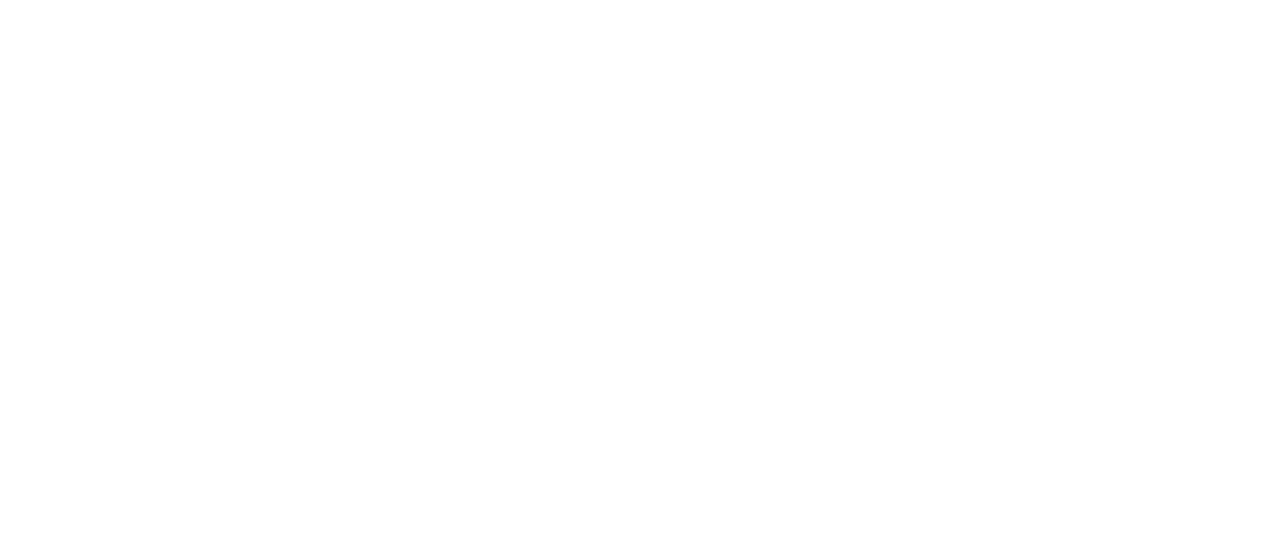
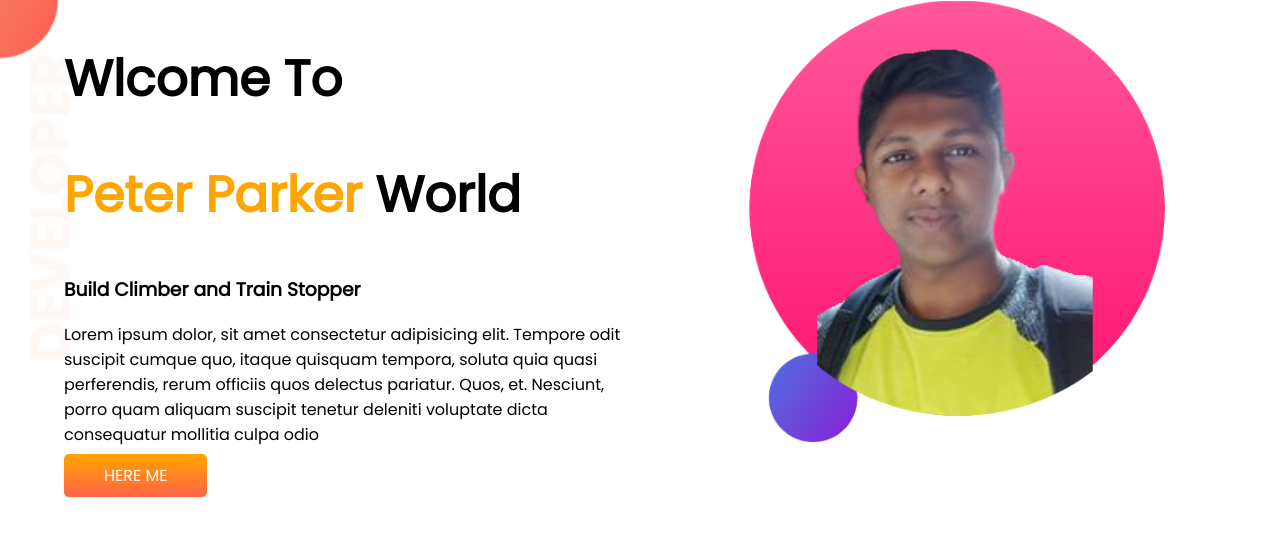
Before and after one commit to Anando3/new-website-create, a plain HTML site: page index.html in a window 1280 px wide. Drawn offline with Linux system fonts and the light colour scheme.

Commit message:
top banner added

```diff
--- a/index.html
+++ b/index.html
@@ -6,10 +6,31 @@
     <meta http-equiv="X-UA-Compatible" content="IE=edge">
     <meta name="viewport" content="width=device-width, initial-scale=1.0">
     <title>Create New website</title>
+    <link rel="preconnect" href="https://fonts.googleapis.com">
+    <link rel="preconnect" href="https://fonts.gstatic.com" crossorigin>
+    <link href="https://fonts.googleapis.com/css2?family=Poppins&display=swap" rel="stylesheet">
     <link rel="stylesheet" href="style.css">
 </head>
 
 <body>
+    <section class="top-banner">
+        <div class="width">
+            <h1>Wlcome To</h1>
+            <h1> <span class="color">Peter Parker</span> World</h1>
+            <h3>Build Climber and Train Stopper
+            </h3>
+            <p>Lorem ipsum dolor, sit amet consectetur adipisicing elit. Tempore odit suscipit cumque quo, itaque
+                quisquam
+                tempora, soluta quia quasi perferendis, rerum officiis quos delectus pariatur. Quos, et. Nesciunt, porro
+                quam aliquam suscipit tenetur deleniti voluptate dicta consequatur mollitia culpa odio</p>
+            <a class="Button" target="_blank" href="https://www.linkedin.com/in/md-anando/">HERE ME</a>
+        </div>
+        <div class="width">
+            <img src="images/my photo.png" alt="">
+        </div>
+
+    </section>
+
 
 </body>
 
--- a/style.css
+++ b/style.css
@@ -0,0 +1,39 @@
+body {
+    font-family: 'Poppins', sans-serif;
+    margin: 0;
+}
+
+h1 {
+    font-size: 50px;
+}
+
+.color {
+    color: orange;
+}
+
+section {
+    display: flex;
+}
+
+.width {
+    width: 50%;
+    padding-left: 5%;
+}
+
+.width img {
+    width: 80%;
+}
+
+.Button {
+    text-decoration: none;
+    background-image: linear-gradient(orange, tomato);
+    padding: 10px 40px;
+    border-radius: 5px;
+    color: white;
+    font-weight: 700px;
+}
+
+.top-banner {
+    background-image: url(images/top-banner.png);
+    background-repeat: no-repeat;
+}
```
